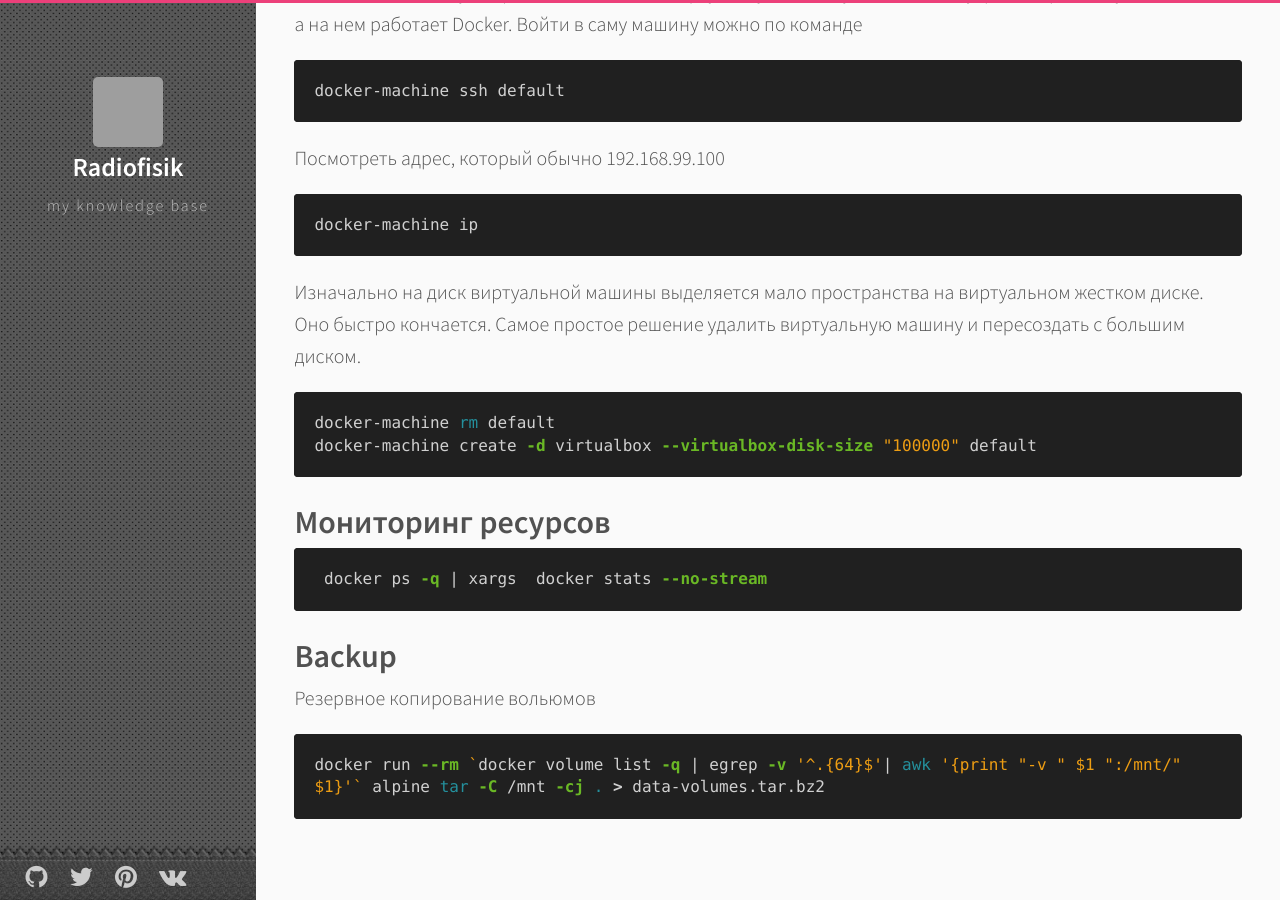
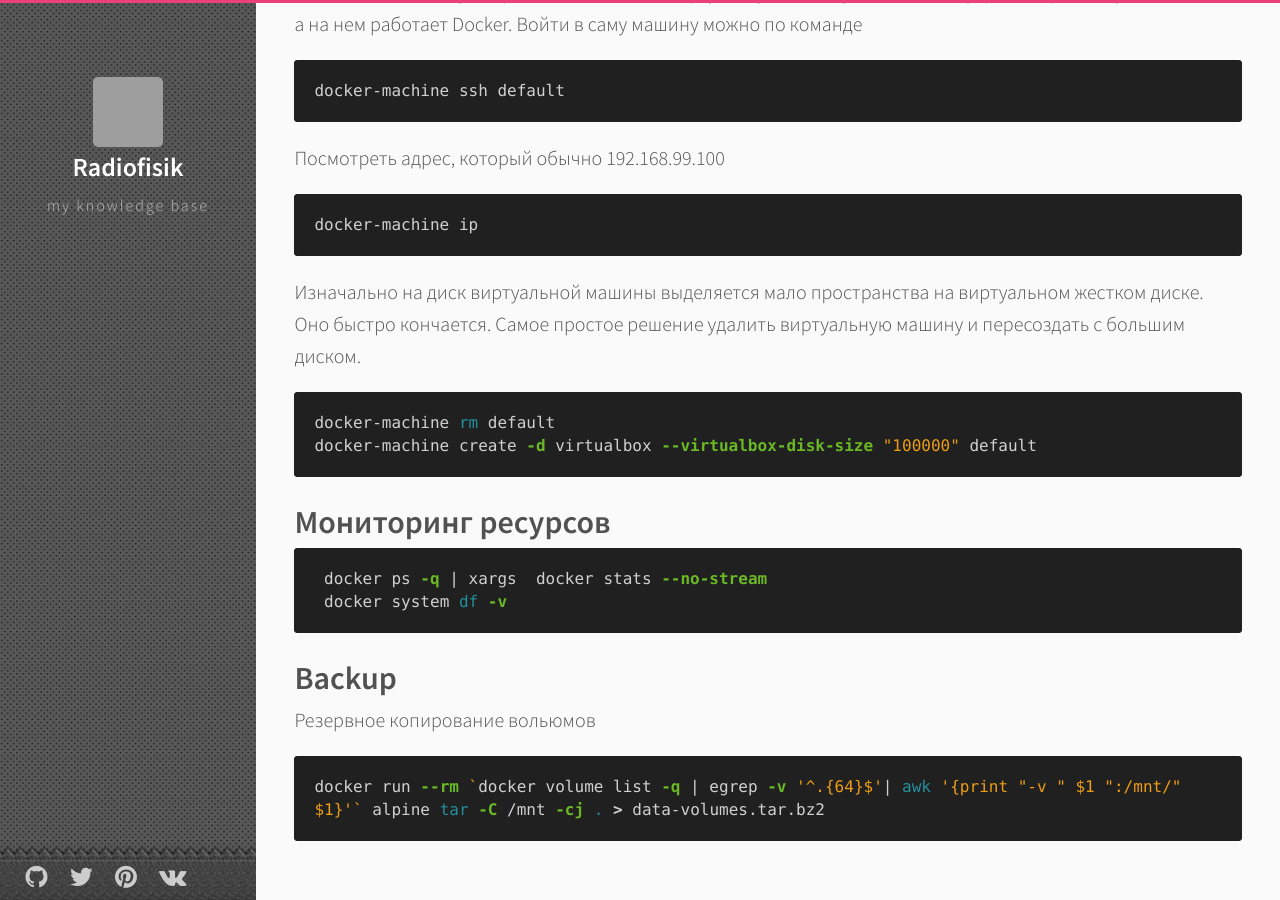
Before and after one commit to Radiofisik/radiofisik.github.io, a Jekyll site: the page built from _posts/docker/2019-05-01-docker-cheetsheet.md, in a window 1280 px wide and 900 px high, scrolled down 2712 px. Built offline with Jekyll 4.4.1, drawn with Linux system fonts in a browser that asks for light colours; comment, search, counter and statistics services are not loaded; grey boxes are pictures that could not be loaded.

Commit message:
docker system df -v

````diff
--- a/_posts/docker/2019-05-01-docker-cheetsheet.md
+++ b/_posts/docker/2019-05-01-docker-cheetsheet.md
@@ -128,6 +128,7 @@ docker-machine create -d virtualbox --virtualbox-disk-size "100000" default
 
 ```bash
  docker ps -q | xargs  docker stats --no-stream
+ docker system df -v
 ```
 
 ## Backup
````
